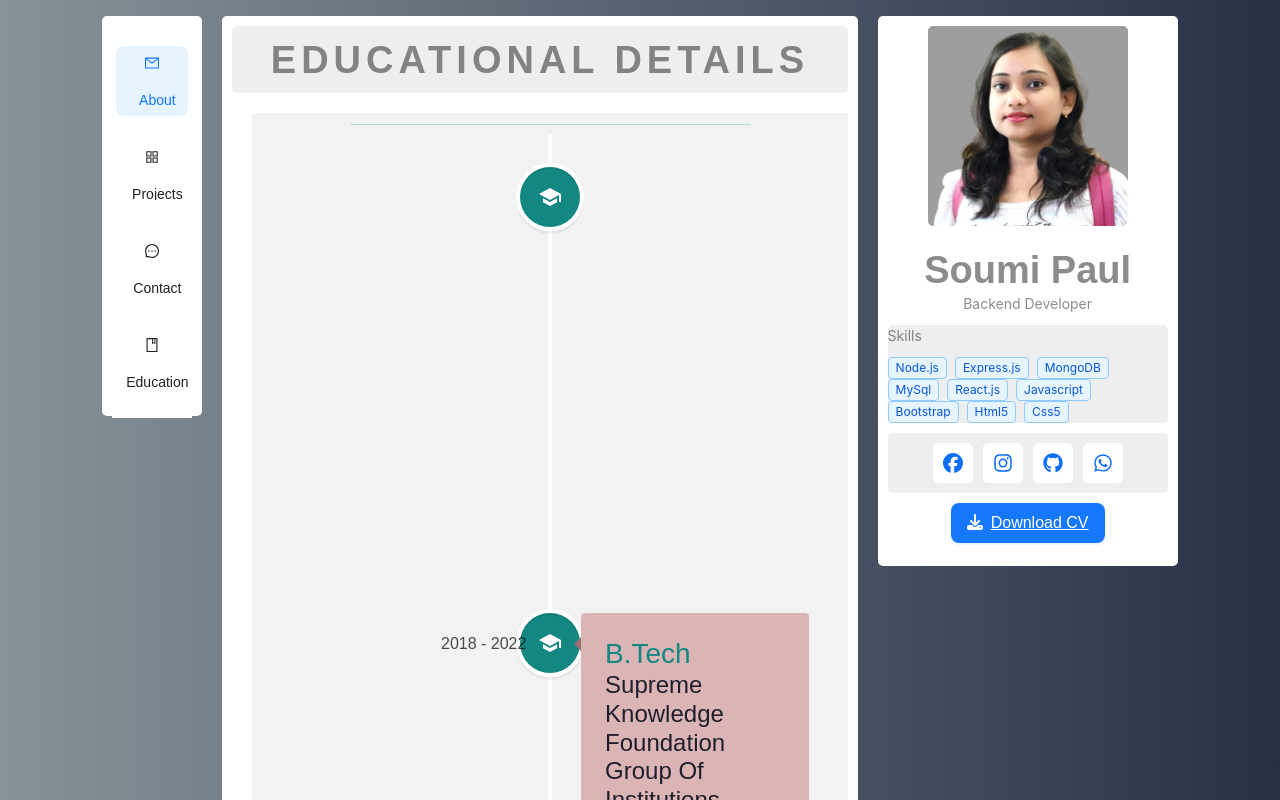
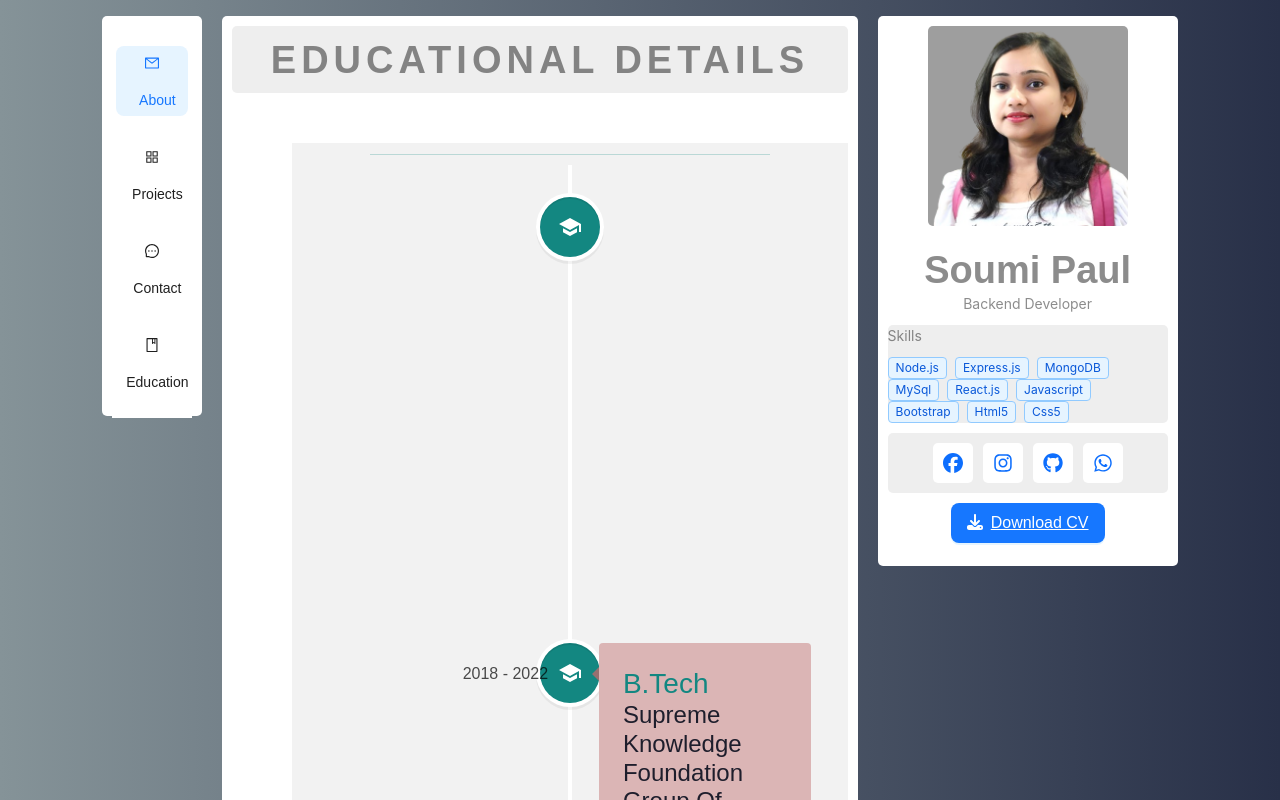
Before and after one commit to Soumi-Paul-dev-99/Personal-Portfolio-By-Soumi, a React (Vite) app: page /education in a window 1280 px wide. Shown: the top 800 px of the page. Built offline with nearby package versions, Linux system fonts and the light colour scheme; a web font is replaced by a local one.

Commit message:
initial commit

```diff
--- a/src/Components/ProfileCard/ProfileCard.jsx
+++ b/src/Components/ProfileCard/ProfileCard.jsx
@@ -19,7 +19,9 @@ const ProfileCard = () => {
         type="primary"
         className="user-btn"
       >
-        <a href={Resume}> Download CV</a>
+        <a href={Resume} target="_blank">
+          Download CV
+        </a>
       </Button>
     </Flex>
   );
--- a/src/data/userData.js
+++ b/src/data/userData.js
@@ -44,6 +44,7 @@ export const userData = {
       color: "DarkSalmon",
       bg: "#90A4AE",
       progress: 100,
+      demoLink: "https://main--university-website-react-by-soumi.netlify.app/",
     },
     {
       title: "Portfolio Website",
@@ -54,11 +55,12 @@ export const userData = {
       color: "DarkSalmon",
       bg: "#90A4AE ",
       progress: 100,
+      demoLink: "https://main--soumi-paul-personal-portfolio.netlify.app/",
     },
     {
       title: "iRewardify gifting website",
       description: "MERN stack project aimed at revolutionizing gift-giving",
-      startDate: "1-01-2024",
+      startDate: "1-02-2024",
 
       color: "LightCoral",
       bg: "#F08080 ",
@@ -130,11 +132,10 @@ export const userData = {
   socialMedia: {
     linkedIn: "https://www.linkedin.com/in/soumi-paul-b4950520b/",
     gitHub: "https://github.com/Soumi-Paul-dev-99",
-
   },
 
   resume: {
     label: "Resume",
-    link:""
-  }
+    link: "",
+  },
 };
--- a/src/pages/Education/Education.css
+++ b/src/pages/Education/Education.css
@@ -1,7 +1,7 @@
 .education {
   padding: 1px 10px;
-  margin: 10px 0px;
-  margin-left: 20px;
+  margin: 50px 0px;
+  margin-left: 60px;
   background-color: rgba(128, 128, 128, 0.101);
 }
 
--- a/src/pages/Education/Education.jsx
+++ b/src/pages/Education/Education.jsx
@@ -17,7 +17,7 @@ const Education = () => {
         </h2> */}
       <PageTitle PageTitle="Educational Details" />
       <motion.div
-        className=" education "
+        className="education"
         id="education"
         initial={{ opacity: 0, y: 50 }}
         animate={{ opacity: 1, y: 0 }}
@@ -25,7 +25,7 @@ const Education = () => {
       >
         <hr />
 
-        <VerticalTimeline color="green">
+        <VerticalTimeline>
           <VerticalTimelineElement
             className="vertical-timeline-element--work"
             contentStyle={{ background: "#F1E5D1", color: "black" }}
```
